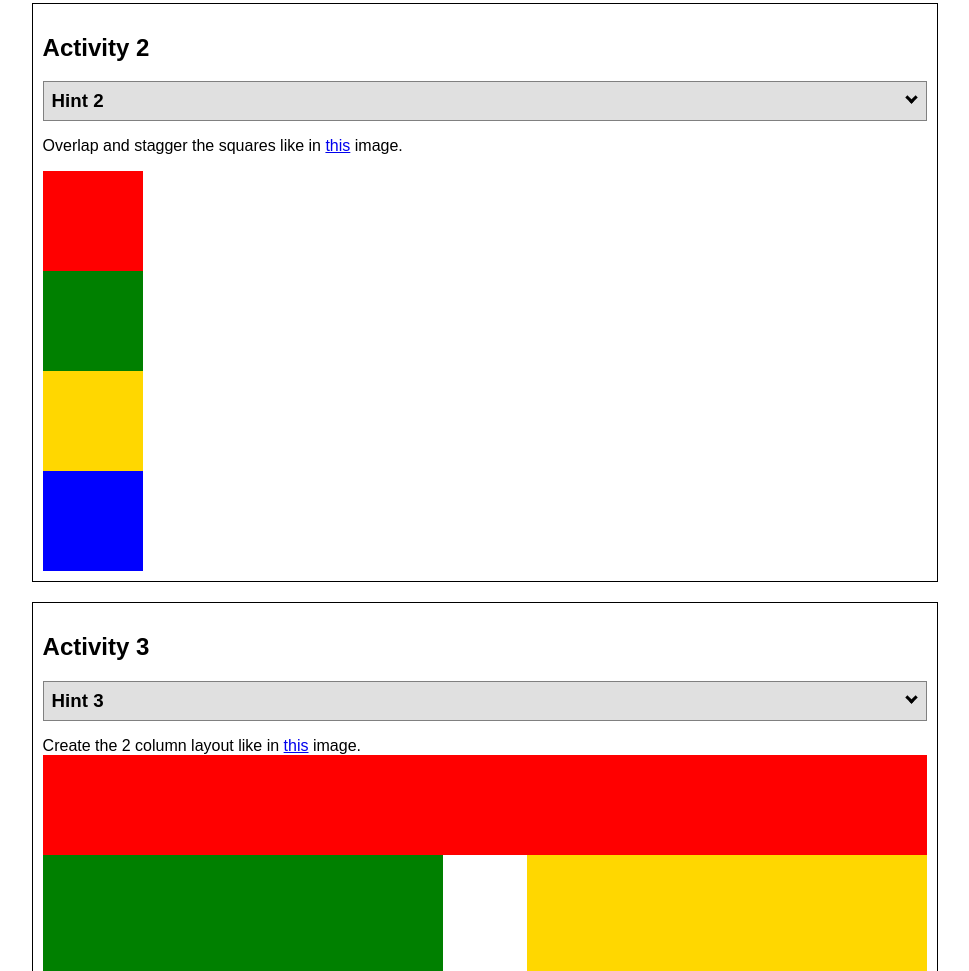
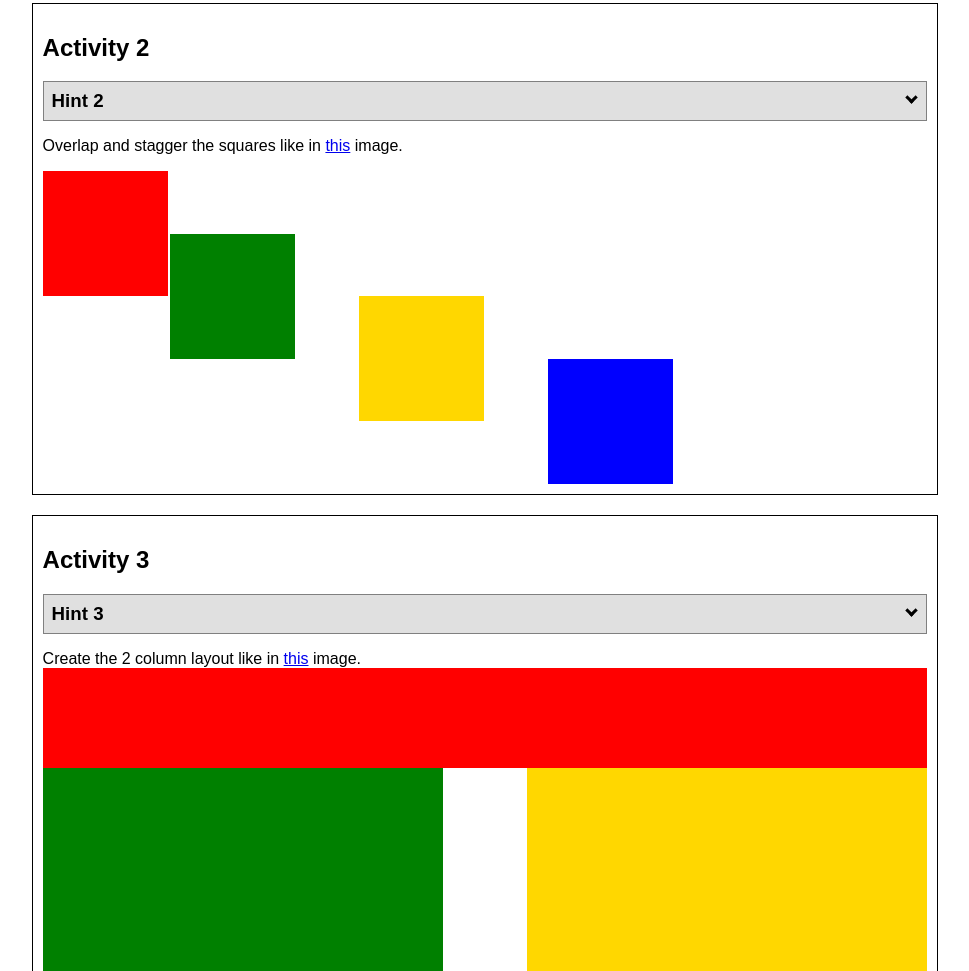
Before and after one commit to DiegoBellido99/wdd130, a plain HTML site: page positioning.html in a window 1280 px wide. Shown: the part 1005-1976 px from the top of the page, without its empty margins (155-1124 px from the left). Drawn offline with Linux system fonts and the light colour scheme.

Commit message:
last change

```diff
--- a/positionstyles.css
+++ b/positionstyles.css
@@ -37,27 +37,43 @@
 }
 /* Activity 2 styles */
 .content2 {
+  display: grid;
+  grid-template: 50px 50px 50px 50px 50px;
+
   /* This is the parent of the activity 2 boxes. */
 }
 .red2 {
-  width: 100px;
-  height: 100px;
+  width: 125px;
+  height: 125px;
   background-color: red;
+  grid-column: 1/4;
+  grid-row: 1/3;
+
+  z-index: 4;
 }
 .green2 {
-  width: 100px;
-  height: 100px;
+  width: 125px;
+  height: 125px;
   background-color: green;
+  grid-column: 2/4;
+  grid-row: 2/4;
+  z-index: 3;
 }
 .yellow2 {
-  width: 100px;
-  height: 100px;
+  width: 125px;
+  height:125px;
   background-color: gold;
+  grid-column: 3/5;
+  grid-row: 3/5;
+  z-index: 2;
 }
 .blue2 {
-  width: 100px;
-  height: 100px;
+  width: 125px;
+  height: 125px;
   background-color: blue;
+  grid-column: 4/6;
+  grid-row: 4/6;
+  z-index: 1;
 }
 /* Activity 3 styles */
 .content3 {
```
